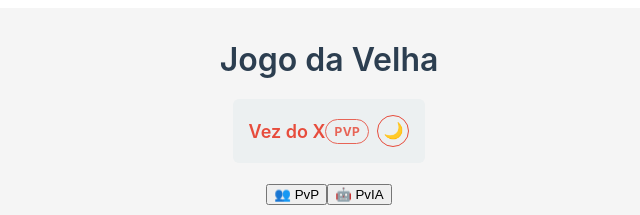
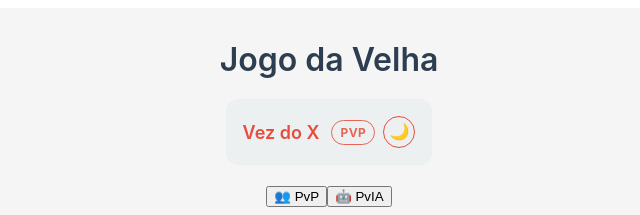
Before and after one commit to Marcelo-Marcos999/teste-estudio, a React (Vite) app: page / in a window 1280 px wide. Shown: the top 215 px of the page, without its empty margins (311-951 px from the left). Built offline with nearby package versions, Linux system fonts and the light colour scheme.

Commit message:
feat: update src/components/StatusBar.module.css

```diff
--- a/src/components/StatusBar.module.css
+++ b/src/components/StatusBar.module.css
@@ -1,37 +1,78 @@
 .statusBar {
+  display: flex;
+  justify-content: space-between;
+  align-items: center;
+  gap: 12px;
   padding: 12px 16px;
   font-size: 1.125rem;
   font-weight: 600;
-  text-align: center;
-  color: #2c3e50;
-  background-color: #ecf0f1;
-  border-radius: 6px;
+  color: var(--fg, #2c3e50);
+  background: var(--card-bg, #ecf0f1);
+  border: 1px solid var(--border, transparent);
+  border-radius: 12px;
   min-height: 2.5rem;
-  display: flex;
-  align-items: center;
-  justify-content: center;
-  transition: background-color 0.2s ease, color 0.2s ease;
+  transition: background 0.2s, color 0.2s, box-shadow 0.2s;
 }
 
 .statusBar--xTurn {
-  color: #e74c3c;
+  color: var(--primary, #e74c3c);
 }
 
 .statusBar--oTurn {
-  color: #3498db;
+  color: var(--accent, #3498db);
 }
 
 .statusBar--xWin {
-  background-color: #fadbd8;
-  color: #e74c3c;
+  background: var(--win-glow, #fadbd8);
+  color: var(--primary, #e74c3c);
 }
 
 .statusBar--oWin {
-  background-color: #d6eaf8;
-  color: #3498db;
+  background: var(--win-glow, #d6eaf8);
+  color: var(--accent, #3498db);
 }
 
 .statusBar--draw {
-  background-color: #f5f5f5;
-  color: #7f8c8d;
+  background: var(--cell-bg, #f5f5f5);
+  color: var(--muted, #7f8c8d);
 }
+
+.themeButton {
+  display: inline-flex;
+  align-items: center;
+  justify-content: center;
+  width: 36px;
+  height: 36px;
+  padding: 0;
+  font-size: 1rem;
+  line-height: 1;
+  cursor: pointer;
+  border-radius: 50%;
+  border: 1px solid var(--border, currentColor);
+  background: transparent;
+  color: var(--fg, inherit);
+  transition: background 0.2s, color 0.2s, transform 0.2s;
+}
+
+.themeButton:hover {
+  background: var(--cell-hover, rgba(0, 0, 0, 0.05));
+  transform: scale(1.05);
+}
+
+.themeButton:focus-visible {
+  outline: 2px solid var(--primary, #3498db);
+  outline-offset: 2px;
+}
+
+.modeBadge {
+  font-size: 0.75rem;
+  font-weight: 700;
+  letter-spacing: 0.5px;
+  text-transform: uppercase;
+  padding: 2px 8px;
+  border-radius: 999px;
+  background: var(--primary, #3498db);
+  color: #fff;
+  white-space: nowrap;
+  transition: background 0.2s, color 0.2s;
+}
```
